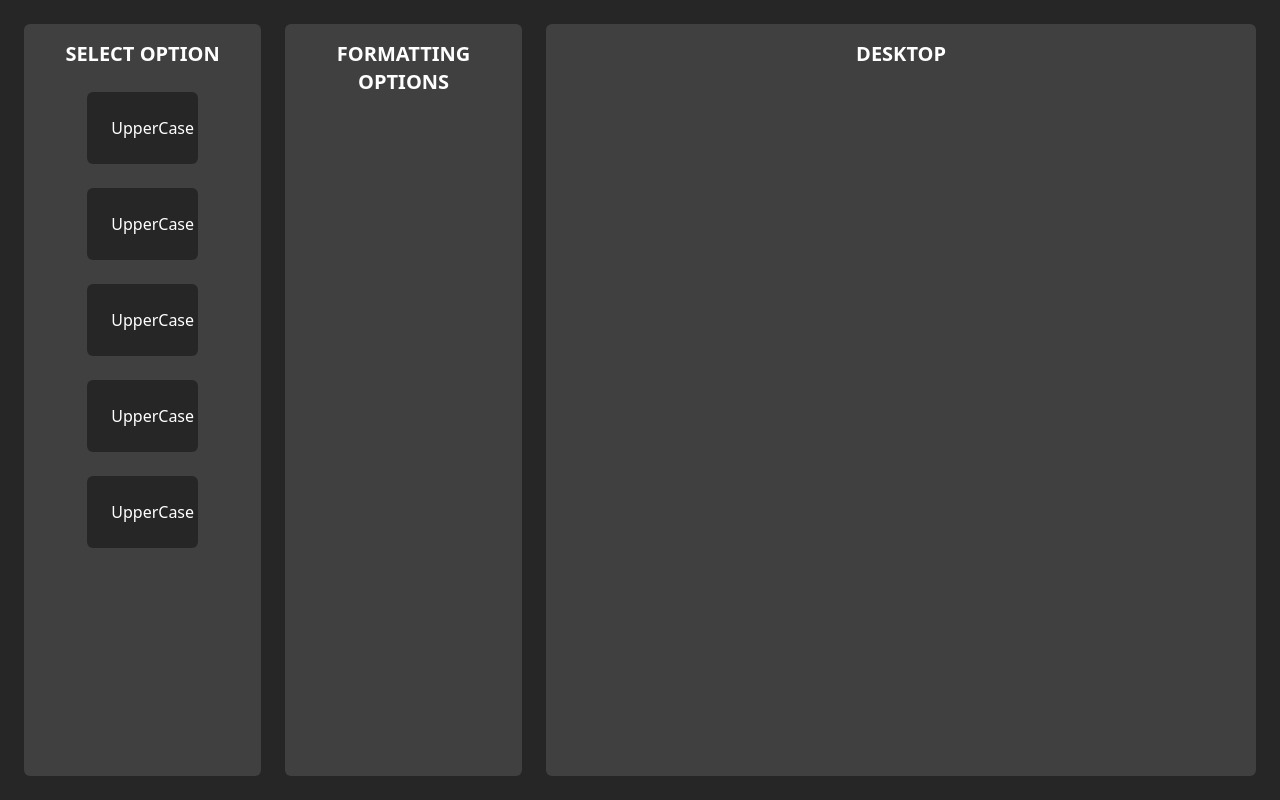
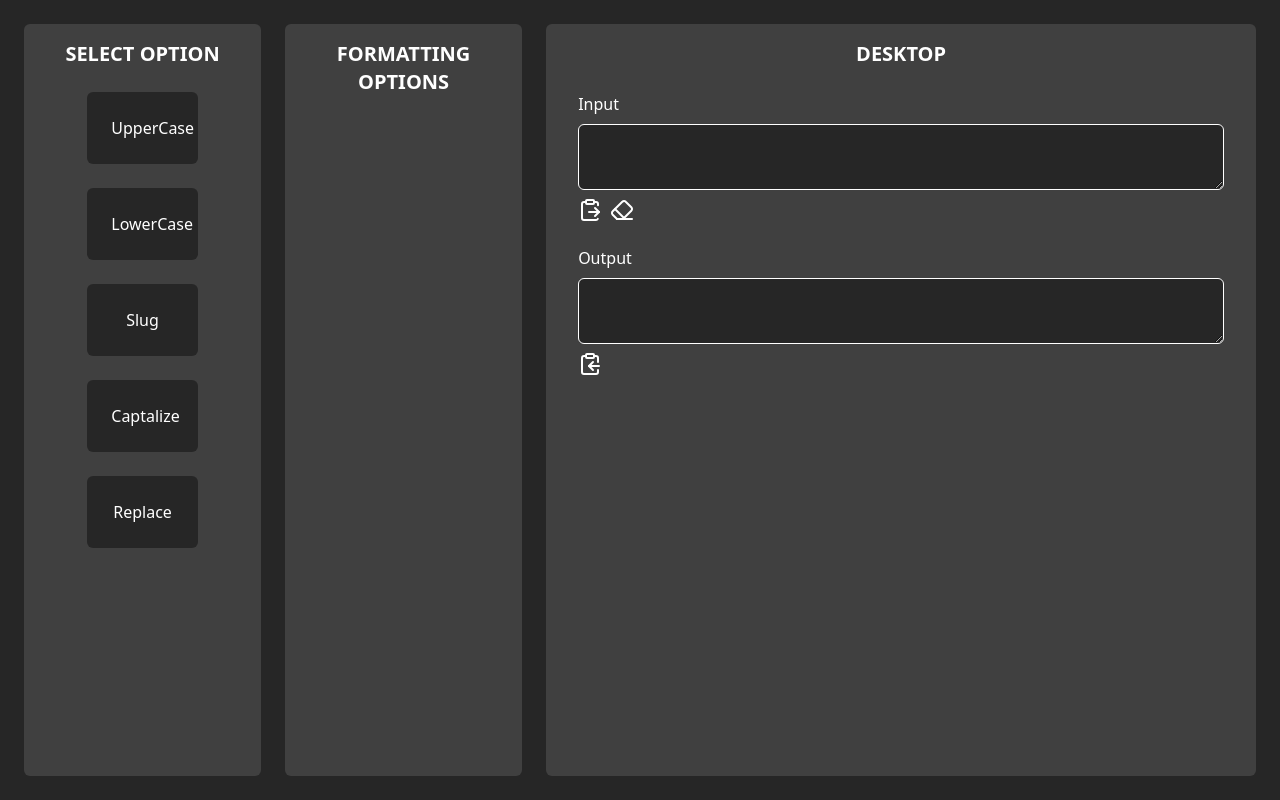
Before and after one commit to rychardaniel/react-text-formatter, a React (Vite) app: page / in a window 1280 px wide. Built offline with nearby package versions, Linux system fonts and the light colour scheme.

Commit message:
montar um pouco da interface

```diff
--- a/package.json
+++ b/package.json
@@ -11,6 +11,7 @@
   },
   "dependencies": {
     "@tailwindcss/vite": "^4.0.0",
+    "lucide-react": "^0.474.0",
     "react": "^18.3.1",
     "react-dom": "^18.3.1",
     "tailwindcss": "^4.0.0"
--- a/src/App.jsx
+++ b/src/App.jsx
@@ -1,8 +1,12 @@
+import { useState } from "react";
 import Desktop from "./components/Desktop";
 import FormattingOptions from "./components/FormattingOptions";
 import SelectOption from "./components/SelectOption";
 
 function App() {
+    const [imput, setInput] = useState("");
+    const [output, setOutput] = useState("");
+
     return (
         <div className="bg-neutral-800 w-screen h-screen flex p-6 gap-6">
             <SelectOption />
--- a/src/components/ButtonOption.jsx
+++ b/src/components/ButtonOption.jsx
@@ -1,6 +1,6 @@
 const ButtonOption = (props) => {
     return (
-        <button className="bg-neutral-800 text-white p-6 w-1/2 rounded-md">
+        <button className="bg-neutral-800 text-white p-6 w-1/2 rounded-md cursor-pointer">
             {props.children}
         </button>
     );
--- a/src/components/Desktop.jsx
+++ b/src/components/Desktop.jsx
@@ -1,9 +1,15 @@
+import Input from "./Input";
+import Output from "./Output";
 import Title from "./Title";
 
-const Desktop = () => {
+const Desktop = (props) => {
     return (
         <div className="bg-neutral-700 w-3/5 rounded-md p-2 text-center">
             <Title>DESKTOP</Title>
+            <div className="flex flex-col gap-6">
+                <Input />
+                <Output />
+            </div>
         </div>
     );
 };
--- /dev/null
+++ b/src/components/Input.jsx
@@ -0,0 +1,16 @@
+import { ClipboardPaste, Eraser } from "lucide-react";
+
+const Input = () => {
+    return (
+        <div className="text-white text-left px-6 flex flex-col gap-2">
+            <h3>Input</h3>
+            <textarea className="w-full p-2 bg-neutral-800 text-white rounded-md border border-white focus:outline-none focus:ring-1"></textarea>
+            <div className="flex gap-2">
+                <ClipboardPaste />
+                <Eraser />
+            </div>
+        </div>
+    );
+};
+
+export default Input;
--- /dev/null
+++ b/src/components/Output.jsx
@@ -0,0 +1,15 @@
+import { ClipboardCopy } from "lucide-react";
+
+const Output = () => {
+    return (
+        <div className="text-white text-left px-6 flex flex-col gap-2">
+            <h3>Output</h3>
+            <textarea className="w-full p-2 bg-neutral-800 text-white rounded-md border border-white focus:outline-none focus:ring-1"></textarea>
+            <div className="flex gap-2">
+                <ClipboardCopy />
+            </div>
+        </div>
+    );
+};
+
+export default Output;
--- a/src/components/SelectOption.jsx
+++ b/src/components/SelectOption.jsx
@@ -7,10 +7,10 @@ const SelectOption = () => {
             <Title>SELECT OPTION</Title>
             <div className="flex flex-col gap-6 items-center">
                 <ButtonOption>UpperCase</ButtonOption>
-                <ButtonOption>UpperCase</ButtonOption>
-                <ButtonOption>UpperCase</ButtonOption>
-                <ButtonOption>UpperCase</ButtonOption>
-                <ButtonOption>UpperCase</ButtonOption>
+                <ButtonOption>LowerCase</ButtonOption>
+                <ButtonOption>Slug</ButtonOption>
+                <ButtonOption>Captalize</ButtonOption>
+                <ButtonOption>Replace</ButtonOption>
             </div>
         </div>
     );
```
Also changed, not shown: 1 other file (tests, documents, lock files or other folders).
